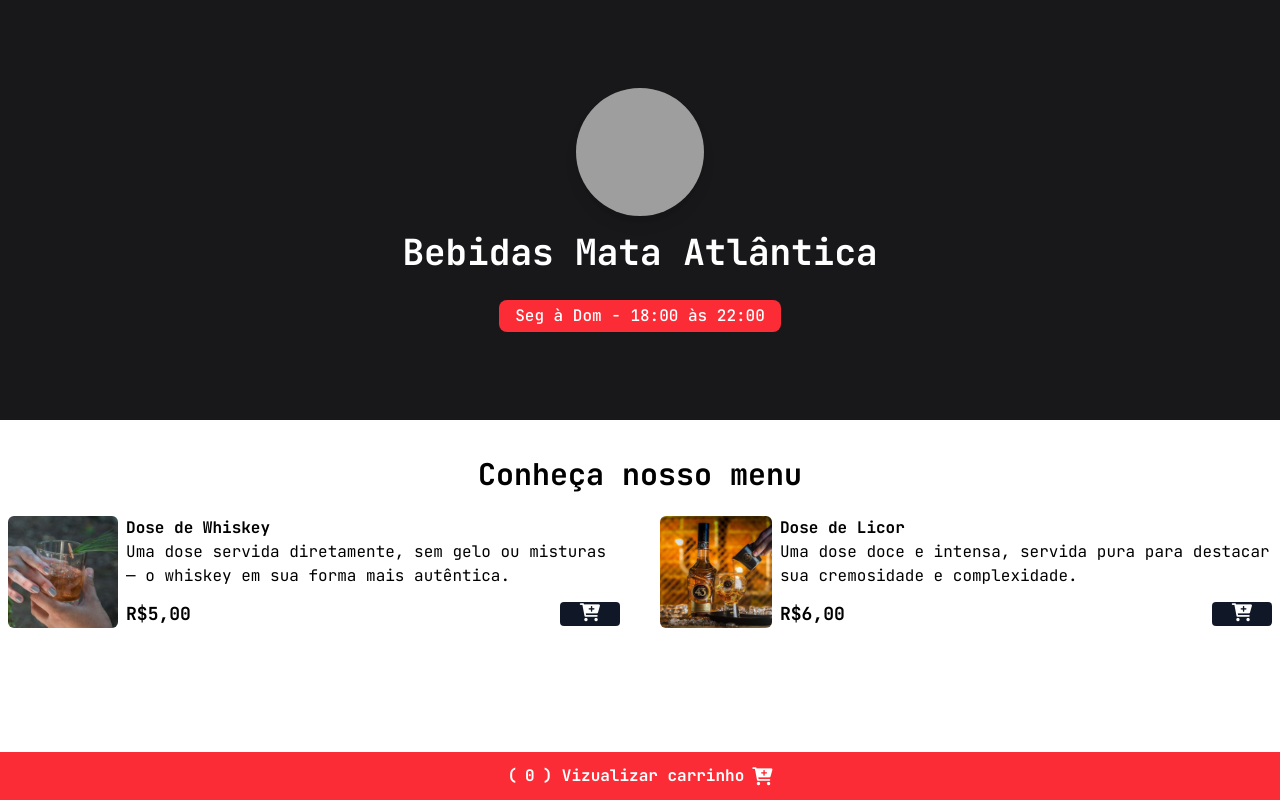
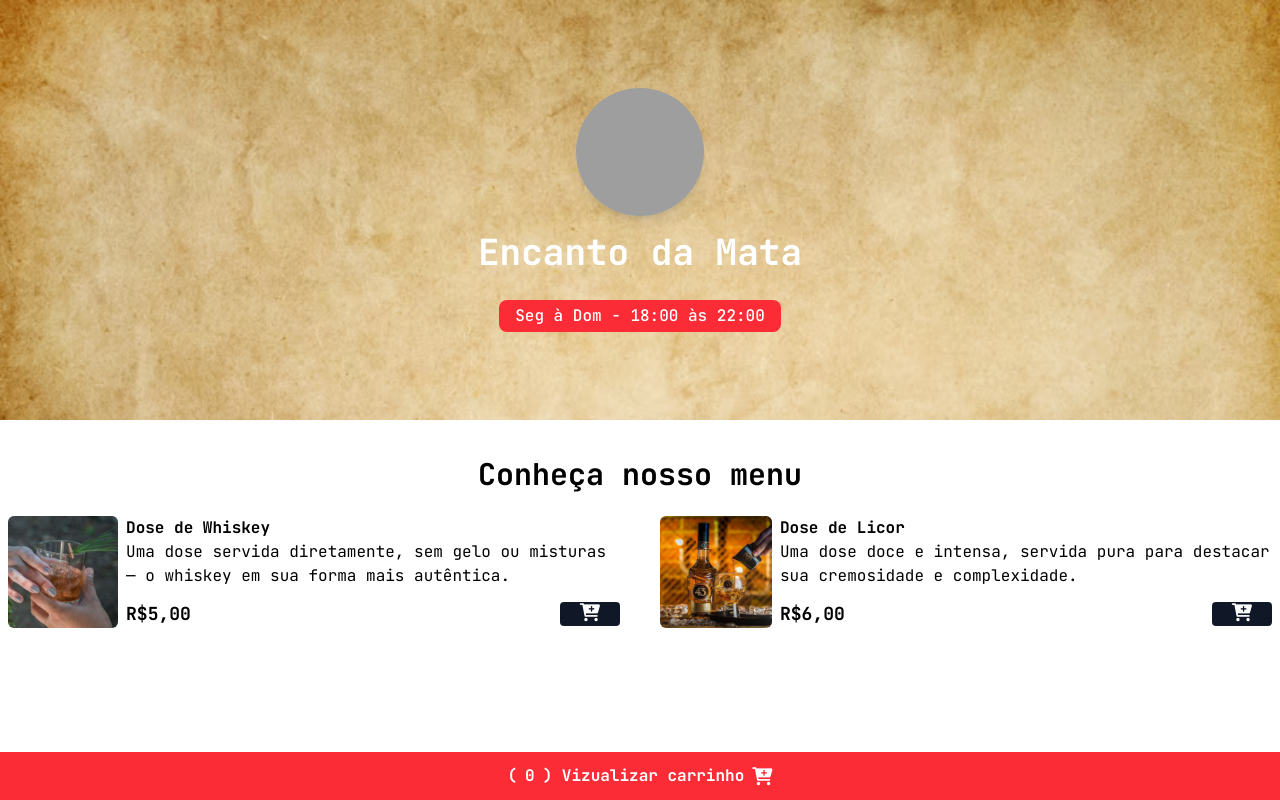
Before and after one commit to gabssnevess/Bebidas-Mata-atlantica, a website: page index.html in a window 1280 px wide. Drawn offline with Linux system fonts and the light colour scheme; grey boxes are pictures that could not be loaded.

Commit message:
header novo

```diff
--- a/index.html
+++ b/index.html
@@ -18,10 +18,10 @@
 </head>
 <body>
     <!-- INICIO HEADER -->
-    <header class="w-full h-[420px] bg-zinc-900">
+    <header class="w-full h-[420px] bg-zinc-900" style="background-image: url(assets/fundo.avif);">
         <div class="w-full h-full flex flex-col justify-center items-center">
             <img src="assets/logo.jpg" alt="Logo" class="w-32 h-32 rounded-full shadow-lg hover:scale-110 duration-200">
-            <h1 class="text-4xl mt-4 mb-2 font-bold text-white">Bebidas Mata Atlântica</h1>
+            <h1 class="text-4xl mt-4 mb-2 font-bold text-white">Encanto da Mata</h1>
             <div class="bg-green-600 px-4 py-1 rounded-lg mt-5" id="date-span">
                 <span class="text-white font-medium">Seg à Dom - 18:00 às 22:00</span>
             </div>
--- a/styles/style.css
+++ b/styles/style.css
@@ -1,3 +1,7 @@
 body {
     font-family: 'Jetbrains Mono';
 }
+
+header {
+    background-size: cover;
+}
```
Also changed, not shown: assets/fundo.avif (added), src/output.css, 1 other file.
